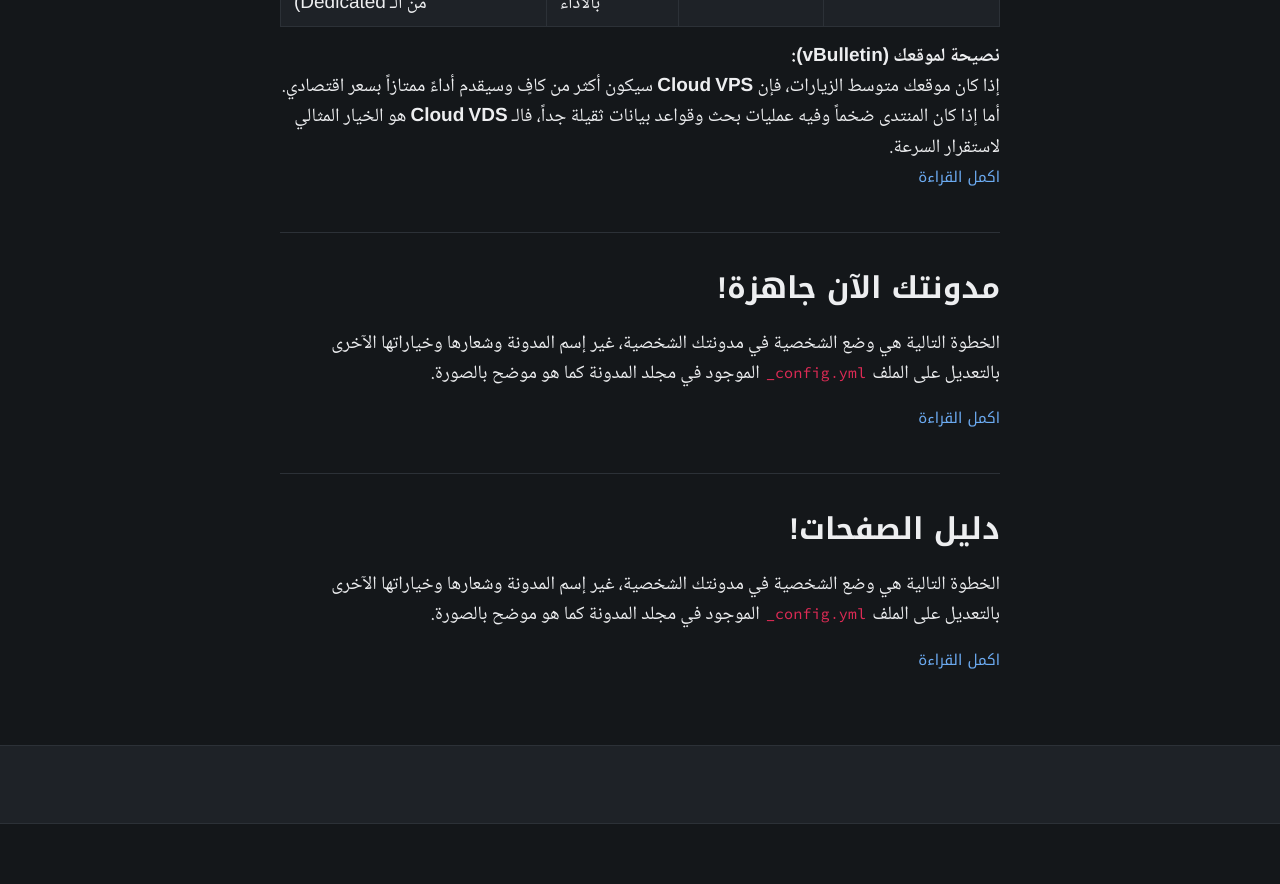
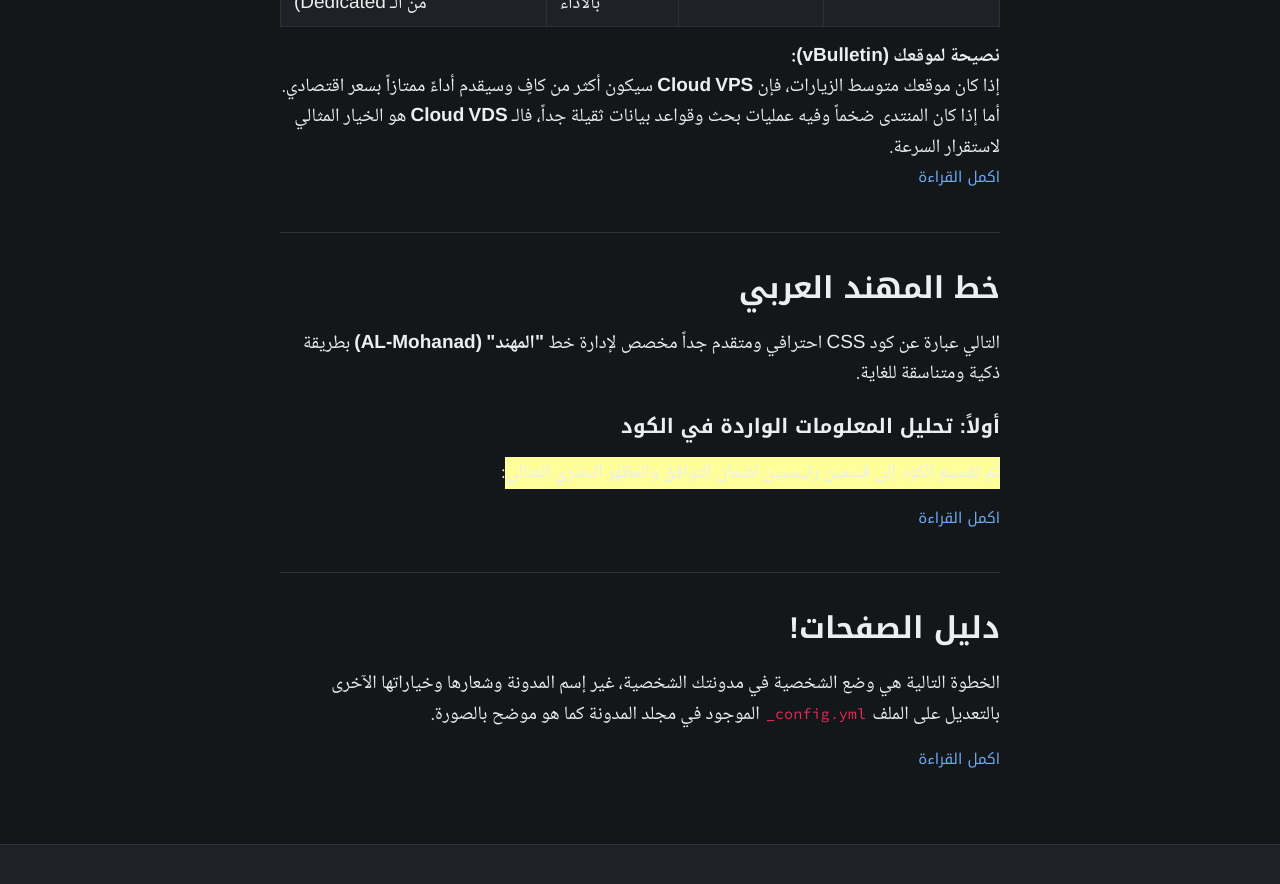
Before and after one commit to Istitutodimedi6654/istitutodimedi6654.github.io, a Jekyll site: the page built from index.html, in a window 1280 px wide and 900 px high, scrolled down 1651 px. Shown: the top 884 px of the window. Built offline with Jekyll 4.4.1, drawn with Linux system fonts in a browser that asks for light colours; before the commit the page ends 2475 px from its top, so only the background shows below that.

Commit message:
Revise blog post on AL-Mohanad font usage
Updated the blog post title and enhanced the content with a detailed explanation of the AL-Mohanad font, including its features and usage. The post now includes a cleaner CSS code example and discusses optimizations made to the font-weight definitions.

```diff
--- a/_posts/2026-9-1-My-Blog.md
+++ b/_posts/2026-9-1-My-Blog.md
@@ -1,10 +1,97 @@
 ---
 layout: post
-title: مدونتك الآن جاهزة!
+title: خط المهند العربي
 ---
+<div dir="rtl" class="long-text">
+<p>التالي عبارة عن كود CSS احترافي ومتقدم جداً مخصص لإدارة خط&nbsp;<strong>"المهند" (AL-Mohanad)</strong> بطريقة ذكية ومتناسقة للغاية.</p>
+<h3>أولاً: تحليل المعلومات الواردة في الكود</h3>
+<p><span style="background-color: #ffff99;">تم تقسيم الكود إلى قسمين رئيسيين لضمان التوافق والمظهر البصري المثالي</span>:</p>
 
-الخطوة التالية هي وضع الشخصية في مدونتك الشخصية، غير إسم المدونة وشعارها وخياراتها الآخرى بالتعديل على الملف `_config.yml` الموجود في مجلد المدونة كما هو موضح بالصورة.
 
-![_config.yml]({{ site.baseurl }}/images/config.png)
-
-أسهل طريقة للبدأ بالتدوين هو تعديل على محتويات هذا الملف. إذهب إلى مجلد `_posts/` وعدل على الملف `2017-1-3-Hello-World.md`. لمزيد من المعلومات زر [صفحة المدونة](https://github.com/a3ammar/jekyll-now) على GitHub
+<img src="https://44kg.com/images/post_img/AL-Mohanad.jpg">
+<ol>
+<li class="long-text">
+<p><strong>قسم الحروف العربية (<code>AL-Mohanad</code> للغة العربية):</strong></p>
+<ul>
+<li>
+<p><strong>مصدر الخط (<code>src</code>):</strong> يعتمد على صيغة <code>woff2</code> الحديثة والسريعة التحميل من المسار المحلي <code>images/fonts/ALMohanad/</code>.</p>
+</li>
+<li>
+<p><strong>الأوزان (<code>font-weight</code>):</strong> معرّف بثلاثة أوزان (عادي <code>400</code>، وشبه عريض <code>600</code>، وعريض <code>700</code>).</p>
+</li>
+<li>
+<p><strong>معامل تعديل الحجم (<code>size-adjust: 125%</code>):</strong> ميزة حديثة ورائعة تقوم بتكبير الحروف العربية بنسبة 25% تلقائياً عند عرضها، لكي تتطابق بصرياً مع الحروف الإنجليزية والرموز.</p>
+</li>
+<li>
+<p><strong>نطاق الرموز (<code>unicode-range</code>):</strong> يوجه المتصفح لاستخدام خط "المهند" فقط للنطاقات العربية والإسلامية والعثمانية (مثل الحروف الأساسية، والتشكيل، والحروف الخاصة).</p>
+</li>
+</ul>
+</li>
+<li class="long-text">
+<p><strong>قسم الحروف اللاتينية والأرقام (Fallback System Fonts):</strong></p>
+<ul>
+<li>
+<p><strong>المصدر (<code>src</code>):</strong> بدلاً من تحميل ملف خط إنجليزي منفصل وحجمه ثقيل، يستخدم الخطوط المتوفرة أصلاً في جهاز المستخدم (<code>Segoe UI</code>، ثم <code>Helvetica Neue</code>، ثم <code>Arial</code>).</p>
+</li>
+<li class="long-text">
+<p class="long-text"><strong>موازنة الحجم (<code>size-adjust: 88%</code>):</strong> بما أن خط المهند يبدو كبيراً بطبيعته، يتم تصغير الحروف الإنجليزية والأرقام بنسبة تقارب 12% (<code>88%</code>) لكي تتماشى وتتوازن تماماً مع سطر الحروف العربية بجانبها دون أن تبدو ضخمة أو نشازاً.</p>
+</li>
+<li>
+<p><strong>نطاق الرموز (<code>unicode-range</code>):</strong> يخصص هذه الخطوط فقط للغة الإنجليزية، اللاتينية، الرموز، وعلامات الترقيم (<code>U+0000-024F</code> وماها شابه).</p>
+</li>
+</ul>
+</li>
+</ol>
+<h3>ثانياً: هل بالإمكان اختصاره؟</h3>
+<p><strong>نعم، وبشكل كبير جداً!</strong></p>
+<p>الكود الحالي مكرر لأن أوزان <code>600</code> و <code>700</code> تستخدم نفس ملف الخط العريض (<code>AL-Mohanad-Bold-v11.woff2</code>). كما يمكن دمج بعض الخصائص المشتركة.</p>
+<p>إليك النسخة <strong>المختصرة والنظيفة</strong> التي تؤدي تماماً نفس الأداء وبأقل عدد ممكن من الأسطر:</p>
+<div class="long-text">
+<div class="long-text">
+<div class="long-text">
+<div>CSS</div>
+<pre><code>/* --- 1. الحروف العربية لخط المهند --- */
+@font-face {
+ font-family: 'AL-Mohanad';
+ src: url('/images/fonts/ALMohanad/AL-Mohanad-Regular-v11.woff2') format('woff2');
+ font-weight: 400;
+ font-display: swap;
+ size-adjust: 125%;
+ unicode-range: U+0600-06FF, U+0750-077F, U+0870-089F, U+08A0-08FF, U+FB50-FDFF, U+FE70-FEFF;
+}
+@font-face {
+ font-family: 'AL-Mohanad';
+ src: url('/images/fonts/ALMohanad/AL-Mohanad-Bold-v11.woff2') format('woff2');
+ font-weight: 600 700; /* دمج الوزن 600 و 700 في سطر واحد */
+ font-display: swap;
+ size-adjust: 125%;
+ unicode-range: U+0600-06FF, U+0750-077F, U+0870-089F, U+08A0-08FF, U+FB50-FDFF, U+FE70-FEFF;
+}
+/* --- 2. الحروف اللاتينية والأرقام (نظام التشغيل) --- */
+@font-face {
+ font-family: 'AL-Mohanad';
+ src: local('Segoe UI'), local('Helvetica Neue'), local('Arial');
+ font-weight: 400;
+ font-display: swap;
+ size-adjust: 88%;
+ unicode-range: U+0000-024F, U+0370-03FF, U+2000-206F, U+2070-209F, U+20A0-20CF;
+}
+@font-face {
+ font-family: 'AL-Mohanad';
+ src: local('Segoe UI Bold'), local('Helvetica Neue Bold'), local('Arial Bold');
+ font-weight: 600 700; /* دمج الوزن العريض للغات الأجنبية أيضاً */
+ font-display: swap;
+ size-adjust: 88%;
+ unicode-range: U+0000-024F, U+0370-03FF, U+2000-206F, U+2070-209F, U+20A0-20CF;
+}
+</code></pre>
+</div>
+</div>
+</div>
+<h3>التعديلات التي تمت في الاختصار:</h3>
+<ul>
+<li class="long-text">
+<p class="long-text">تم دمج كتل الأوزان (<code>600</code> و <code>700</code>) باستخدام النطاق <code>font-weight: 600 700;</code> لأنها تشترك في نفس الملف والخصائص، مما قلل حجم الكود إلى النصف تقريباً وجعله أسهل في القراءة والصيانة مع الحفاظ على التوازن الجمالي الرائع الذي أعجبك.</p>
+</li>
+</ul>
+</div>
```
